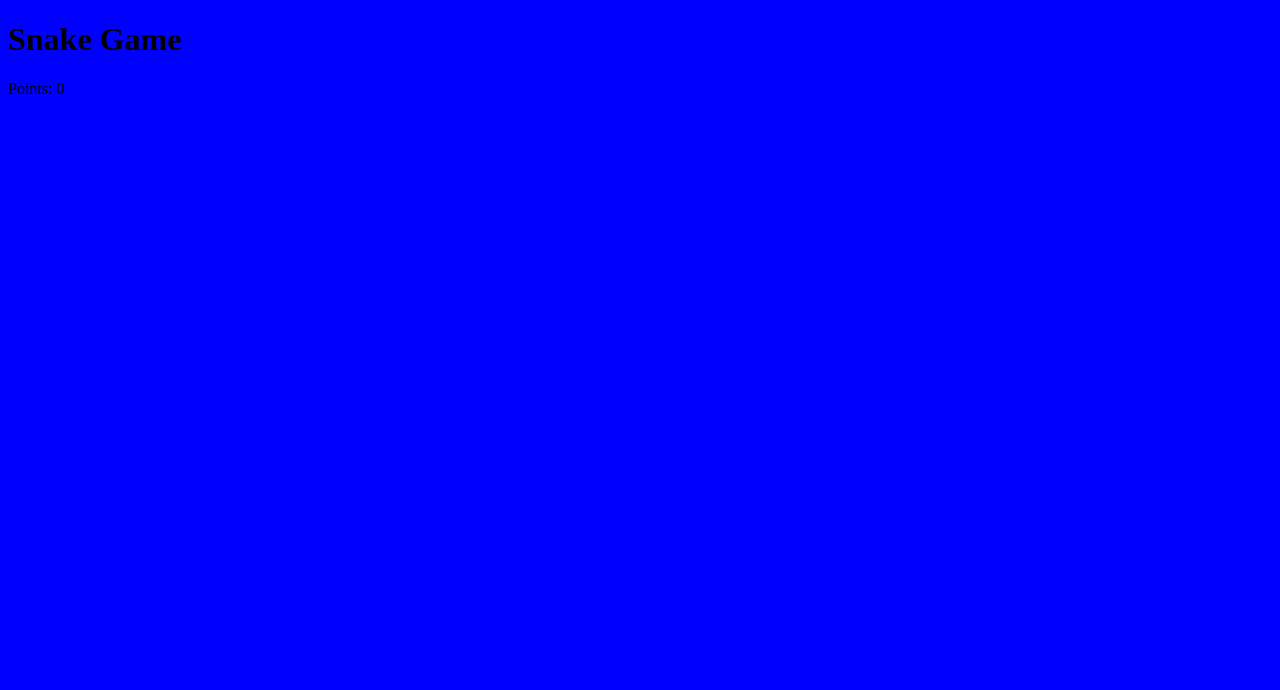
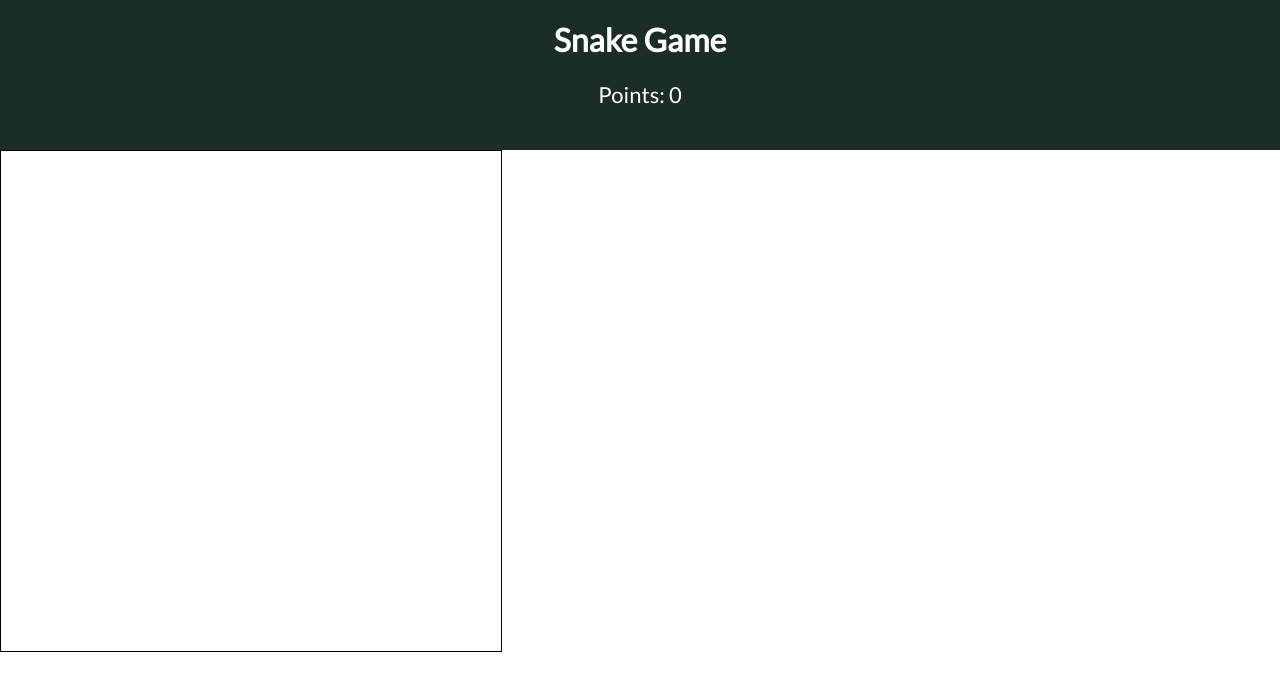
Before and after one commit to elainelau15/snake-game, a plain HTML site: page index.html in a window 1280 px wide. Drawn offline with Linux system fonts and the light colour scheme.

Commit message:
added css to my game

```diff
--- a/index.html
+++ b/index.html
@@ -2,8 +2,9 @@
 <html>
     <head>
         <title>Snake Game</title>
+        <link rel="stylesheet" href="styles/style.css">
     </head>
-   <body bgcolor="blue">
+   <body>
        <header>
            <h1>Snake Game</h1>
            <p>Points: <span>0</span></p>
--- /dev/null
+++ b/styles/style.css
@@ -0,0 +1,26 @@
+@import url('https://fonts.googleapis.com/css2?family=Lato&display=swap');
+
+body, html, h1 {
+    margin: 0;
+}
+
+body {
+    font-family: 'Lato', sans-serif;
+}
+
+header {
+    background-color: #1b2d2a;
+    color: white;
+    padding: 20px;
+    text-align: center;
+}
+
+p {
+    font-size: 22px;
+}
+
+canvas {
+    width: 500px;
+    height: 500px;
+    border: 1px solid black;
+}
```
